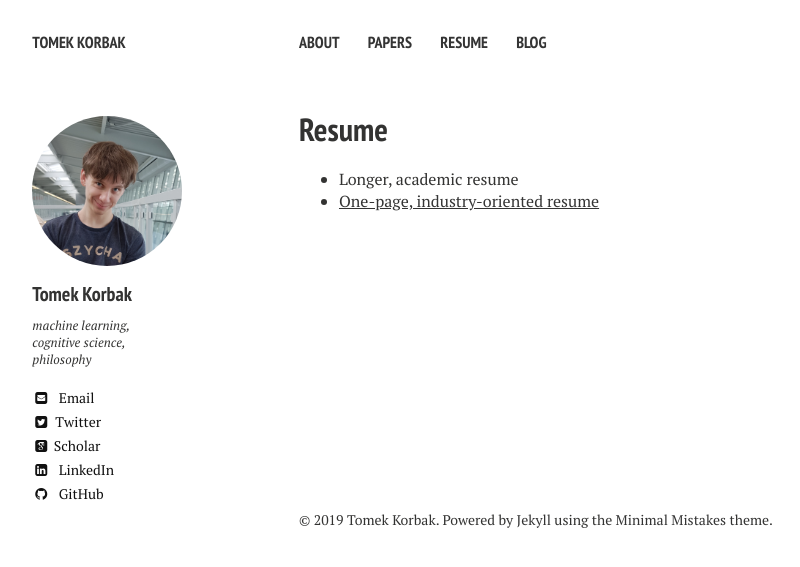
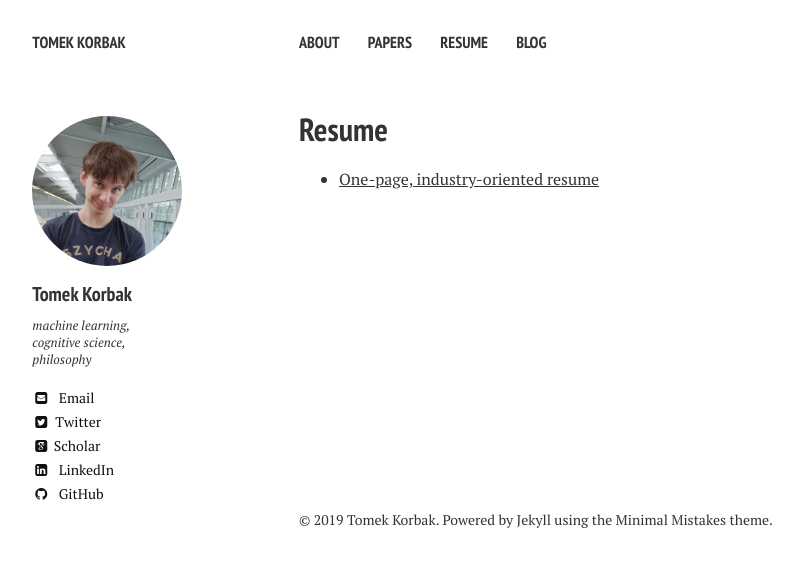
Before and after one commit to tomekkorbak/tomekkorbak.github.io, a Jekyll site: the page built from resume.md, in a window 1280 px wide. Shown: the top 567 px of the page, without its empty margins (21-821 px from the left). Built offline with Jekyll 4.4.1, drawn with Linux system fonts in a browser that asks for light colours; nearby versions of some CDN libraries; some web fonts are replaced.

Commit message:
Trigger build

```diff
--- a/resume.md
+++ b/resume.md
@@ -7,5 +7,5 @@ share: false
 
 ---
 
-* Longer, academic resume
+<!--* Longer, academic resume-->
 * [One-page, industry-oriented resume]({{ site.url }}/data/tkorbak.pdf)
```
